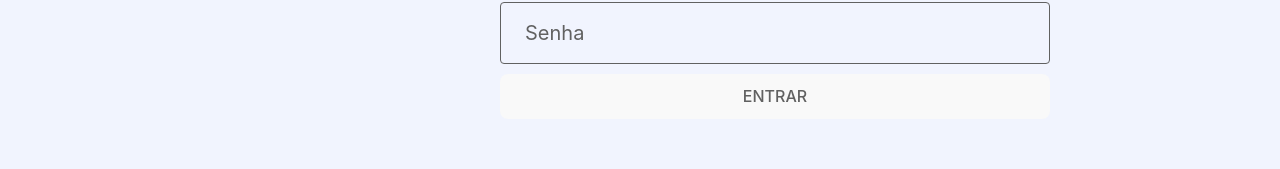
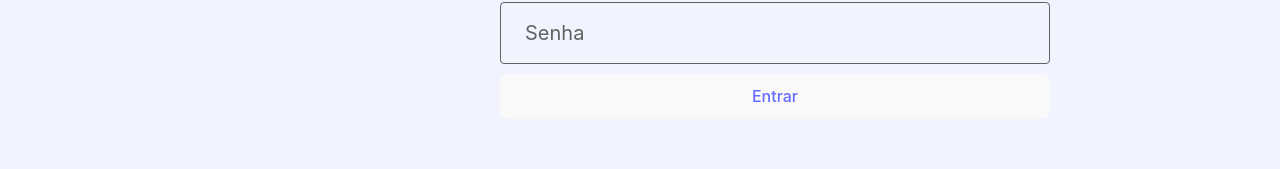
Before and after one commit to Vinicius-Trecenti/YouCan, a React (Vite) app in the folder frontend/: page / in a window 1280 px wide. Shown: the part 482-651 px from the top of the page. Built offline with nearby package versions, Linux system fonts and the light colour scheme.

Commit message:
test-nave-with-back in login

```diff
--- a/frontend/src/screens/Login/Login.tsx
+++ b/frontend/src/screens/Login/Login.tsx
@@ -3,16 +3,32 @@ import { instance } from "../../axios-instance"
 import './style.css'
 
 import {Link} from 'react-router-dom'
+import {useNavigation} from 'react-router-dom'
+import { User } from "@phosphor-icons/react"
+
+
+interface User{
+    id:number
+}
 
 export default function Login() {
 
     const [email, setEmail] = useState('')
     const [password, setPassword] = useState('')
 
-    const handleLogin = async (event: { preventDefault: () => void }) => {
+    const navigate = useNavigation()
+    // DAR UM navigate('/')
+
+    //funcao que popula o response com os dados do banco de dados
+    const [dateUser, setdateUser] = useState() //<User>()
+
+
+
+    const handleSend = async (event: { preventDefault: () => void }) => {
         event.preventDefault()
 
-        const response = await instance
+        if(validateFormFields()){
+            const response = await instance
             .post('/login', {
                 email,
                 password
@@ -21,8 +37,34 @@ export default function Login() {
                 console.error(error)
             })
 
-        console.log(response?.data)
+
+            setdateUser(response?.data)
+            console.log(response?.data)
+
+
+            // checkLogin()
+
+        }
+
     }
+
+    const validateFormFields = () => {
+        if (email === "" || password ==="") {
+            alert("Informe todos os campos!")
+            return false
+
+        }
+        return true
+    }
+
+    //dataUser salvando o login que vem do banco
+    // const checkLogin = () => {
+    //     if(dateUser == "" ){
+    //         alert("logado!")
+    //     }else{
+    //         alert("Dados incorretos")
+    //     }
+    // }
 
     return (
         <div className="screen">
@@ -65,10 +107,8 @@ export default function Login() {
                         />
 
 
-                        <button
-                            onClick={handleLogin}
-                        >
-                            ENTRAR
+                        <button onClick={handleSend}>
+                            <Link to='home'>Entrar</Link>
                         </button>
                     </form>
                 </main>
--- a/frontend/src/screens/Resgister/Register.tsx
+++ b/frontend/src/screens/Resgister/Register.tsx
@@ -25,7 +25,6 @@ export default function Register() {
         } else if (password != checkPassword) {
             alert("Insira os campos de senha corretamente!")
             return false
-
         }
 
         return true
```
Also changed, not shown: 1 other file (tests, documents, lock files or other folders).
